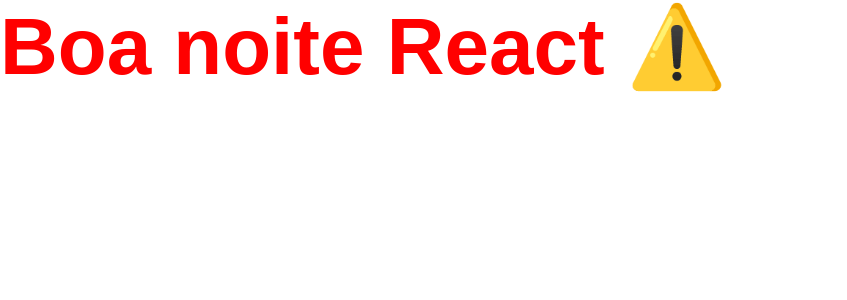
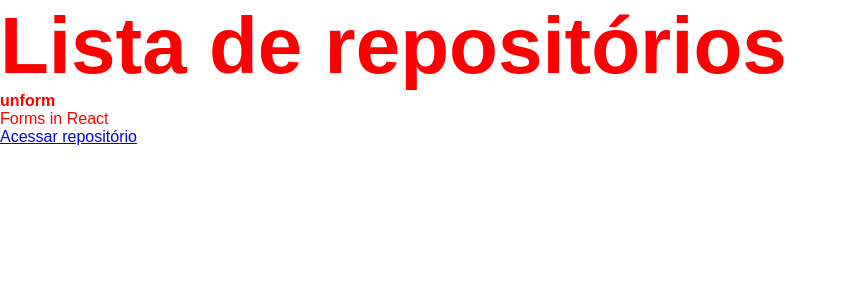
Before and after one commit to gabihoffmann/ignite-react-chapter-1, a React app: page / in a window 1280 px wide. Shown: the top 300 px of the page, without its empty margins (0-847 px from the left). Built offline with nearby package versions, Linux system fonts and the light colour scheme.

Commit message:
create the 1st component

```diff
--- a/src/App.jsx
+++ b/src/App.jsx
@@ -1,5 +1,6 @@
+import RepositoryList from './components/RepositoryList';
 import './styles/global.scss';
 
 export function App(){
-  return <h1>Boa noite React ⚠️</h1>
+  return <RepositoryList/>
 }
--- /dev/null
+++ b/src/components/RepositoryList.jsx
@@ -0,0 +1,15 @@
+function RepositoryList(){
+  return(
+    <section className="repository-list">
+      <h1>Lista de repositórios</h1>
+      <ul>
+        <li>
+          <strong>unform</strong>
+          <p>Forms in React</p>
+          <a href="#">Acessar repositório</a>
+        </li>
+      </ul>
+    </section>
+  )
+}
+export default RepositoryList;
```
